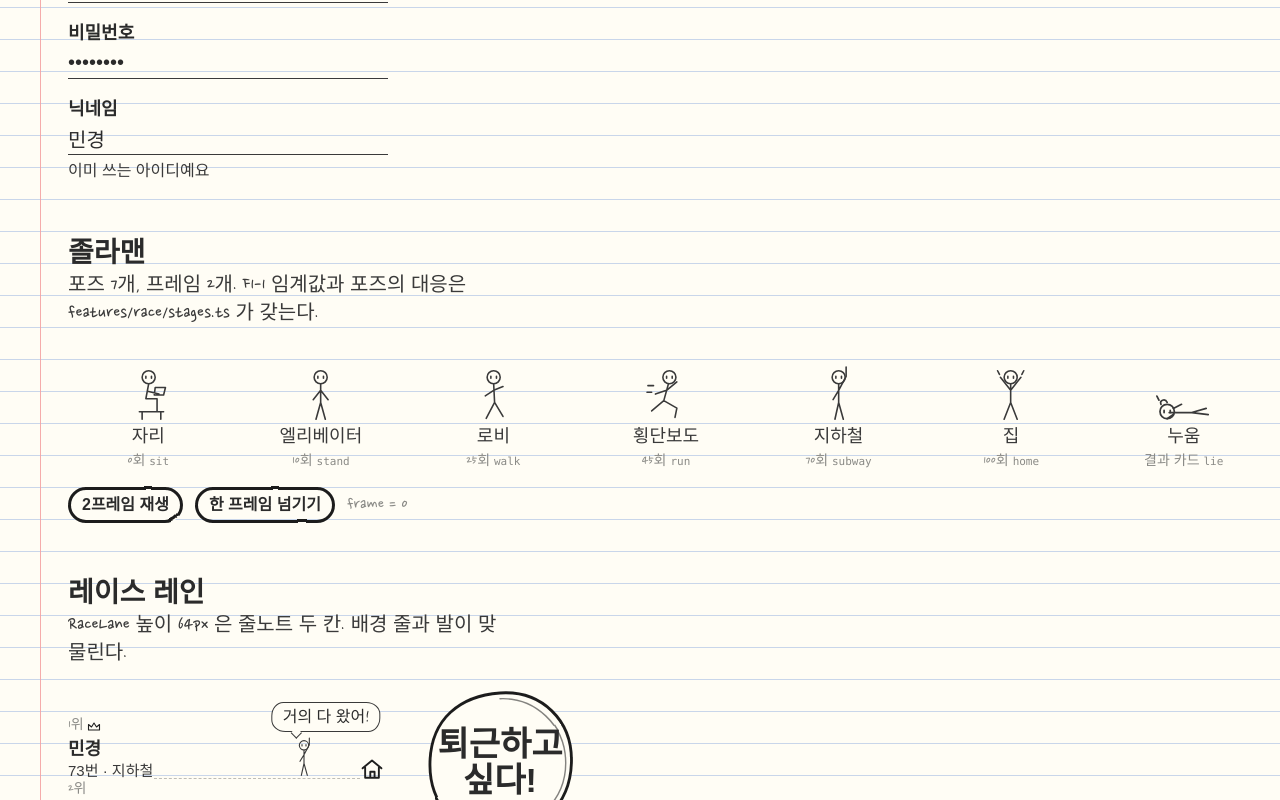
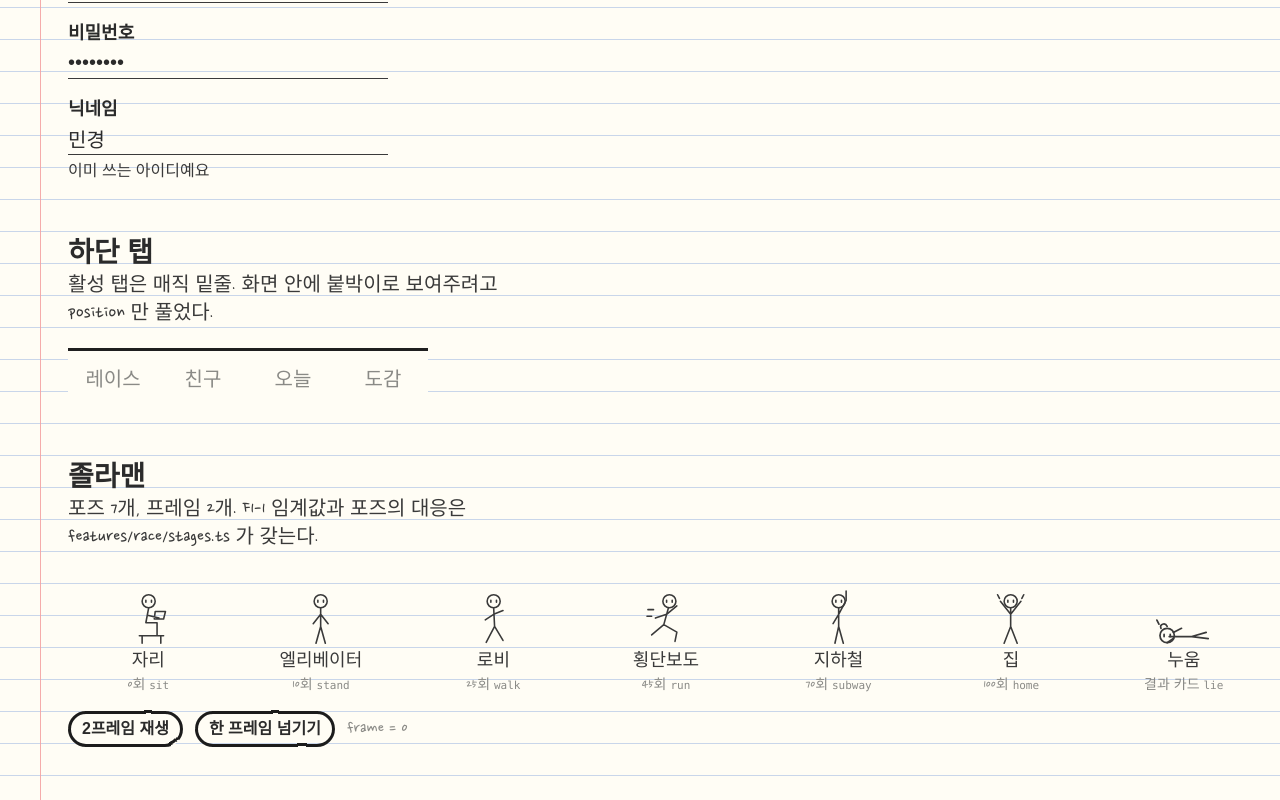
Before and after one commit to ysk9926/tap-to-home, a Next.js app in the folder app/web/: page /dev/ui in a window 1280 px wide. Shown: the part 1784-2584 px from the top of the page. Built offline with nearby package versions, Linux system fonts and the light colour scheme; a web font is replaced by a local one.

Commit message:
Add app shell with session layout and bottom navigation

```diff
--- /dev/null
+++ b/app/web/src/app/(app)/collection/page.tsx
@@ -0,0 +1,12 @@
+import { Note, ScreenTitle } from "@/components/paper";
+import { requirePageUser } from "@/lib/auth/current-user";
+
+export default async function CollectionPage() {
+  const user = await requirePageUser();
+  return (
+    <>
+      <ScreenTitle>퇴근 도감</ScreenTitle>
+      <Note>{user.name} · 도감 준비 중</Note>
+    </>
+  );
+}
--- /dev/null
+++ b/app/web/src/app/(app)/friends/page.tsx
@@ -0,0 +1,12 @@
+import { Note, ScreenTitle } from "@/components/paper";
+import { requirePageUser } from "@/lib/auth/current-user";
+
+export default async function FriendsPage() {
+  const user = await requirePageUser();
+  return (
+    <>
+      <ScreenTitle>친구</ScreenTitle>
+      <Note>{user.name} · 친구 화면 준비 중</Note>
+    </>
+  );
+}
--- /dev/null
+++ b/app/web/src/app/(app)/layout.tsx
@@ -0,0 +1,18 @@
+import { headers } from "next/headers";
+import { redirect } from "next/navigation";
+import type { ReactNode } from "react";
+import { BottomNav } from "@/components/bottom-nav";
+import { Paper } from "@/components/paper";
+import { getCurrentUser } from "@/lib/auth/current-user";
+
+export default async function AppLayout({ children }: { children: ReactNode }) {
+  const user = await getCurrentUser(await headers());
+  if (!user) redirect("/login");
+
+  return (
+    <Paper className="flex min-h-full flex-1 flex-col pb-20">
+      <div className="mx-auto flex w-full max-w-[420px] flex-1 flex-col px-3 pt-4">{children}</div>
+      <BottomNav />
+    </Paper>
+  );
+}
--- /dev/null
+++ b/app/web/src/app/(app)/page.tsx
@@ -0,0 +1,12 @@
+import { Note, ScreenTitle } from "@/components/paper";
+import { requirePageUser } from "@/lib/auth/current-user";
+
+export default async function RacePage() {
+  const user = await requirePageUser();
+  return (
+    <>
+      <ScreenTitle>오늘 퇴근하고 싶은 횟수</ScreenTitle>
+      <Note>{user.name} · 레이스 준비 중</Note>
+    </>
+  );
+}
--- /dev/null
+++ b/app/web/src/app/(app)/today/page.tsx
@@ -0,0 +1,12 @@
+import { Note, ScreenTitle } from "@/components/paper";
+import { requirePageUser } from "@/lib/auth/current-user";
+
+export default async function TodayPage() {
+  const user = await requirePageUser();
+  return (
+    <>
+      <ScreenTitle>오늘의 결과</ScreenTitle>
+      <Note>{user.name} · 정산 준비 중</Note>
+    </>
+  );
+}
--- a/app/web/src/app/dev/ui/page.tsx
+++ b/app/web/src/app/dev/ui/page.tsx
@@ -1,5 +1,6 @@
 import { notFound } from "next/navigation";
 import type { ReactNode } from "react";
+import { BottomNav } from "@/components/bottom-nav";
 import { Highlight } from "@/components/highlight";
 import { BellIcon, CrownIcon, HouseIcon } from "@/components/icons";
 import { MarkerBox } from "@/components/marker-box";
@@ -148,6 +149,12 @@ export default function DevUiPage() {
             </div>
           </Section>
 
+          <Section id="nav" title="하단 탭" lead="활성 탭은 매직 밑줄. 화면 안에 붙박이로 보여주려고 position 만 풀었다.">
+            <div className="relative h-16 w-[360px] [&_nav]:absolute">
+              <BottomNav />
+            </div>
+          </Section>
+
           <Section id="stickman" title="졸라맨" lead="포즈 7개, 프레임 2개. F1-1 임계값과 포즈의 대응은 features/race/stages.ts 가 갖는다.">
             <StickmanSheet />
           </Section>
@@ -221,6 +228,7 @@ const SECTIONS: Array<[string, string]> = [
   ["frames", "종이와 프레임"],
   ["buttons", "버튼"],
   ["inputs", "입력칸"],
+  ["nav", "하단 탭"],
   ["stickman", "졸라맨"],
   ["race", "레이스 레인"],
   ["signals", "신호 토스트"],
--- a/app/web/src/app/page.tsx
+++ /dev/null
@@ -1,10 +0,0 @@
-export default function Home() {
-  return (
-    <main className="flex flex-1 flex-col items-center justify-center gap-4 p-8">
-      <h1 className="text-3xl font-bold">Tap to Home</h1>
-      <p className="text-center text-sm opacity-70">
-        퇴근 레이스 준비 중. 기능 명세는 docs/features.md 참고.
-      </p>
-    </main>
-  );
-}
--- /dev/null
+++ b/app/web/src/components/bottom-nav.tsx
@@ -0,0 +1,46 @@
+"use client";
+
+import Link from "next/link";
+import { usePathname } from "next/navigation";
+import { cn } from "@/lib/cn";
+
+const ITEMS = [
+  { href: "/", label: "레이스" },
+  { href: "/friends", label: "친구" },
+  { href: "/today", label: "오늘" },
+  { href: "/collection", label: "도감" },
+] as const;
+
+/** 하단 탭. 활성 탭은 매직 밑줄. 형광펜은 화면 본문에 양보한다 */
+export function BottomNav() {
+  const pathname = usePathname();
+  return (
+    <nav
+      aria-label="주요 화면"
+      className="fixed inset-x-0 bottom-0 z-20 border-t-[3px] border-marker bg-paper"
+      style={{ paddingBottom: "env(safe-area-inset-bottom)" }}
+    >
+      <ul className="mx-auto grid h-14 max-w-[420px] grid-cols-4">
+        {ITEMS.map((item) => {
+          const active = pathname === item.href;
+          return (
+            <li key={item.href} className="grid place-items-center">
+              <Link
+                href={item.href}
+                aria-current={active ? "page" : undefined}
+                className={cn(
+                  "px-2 py-1 font-ui text-xl leading-none",
+                  active
+                    ? "border-b-[3px] border-marker font-bold text-ink"
+                    : "text-pencil-soft",
+                )}
+              >
+                {item.label}
+              </Link>
+            </li>
+          );
+        })}
+      </ul>
+    </nav>
+  );
+}
```
Also changed, not shown: 2 other files (tests, documents, lock files or other folders).
